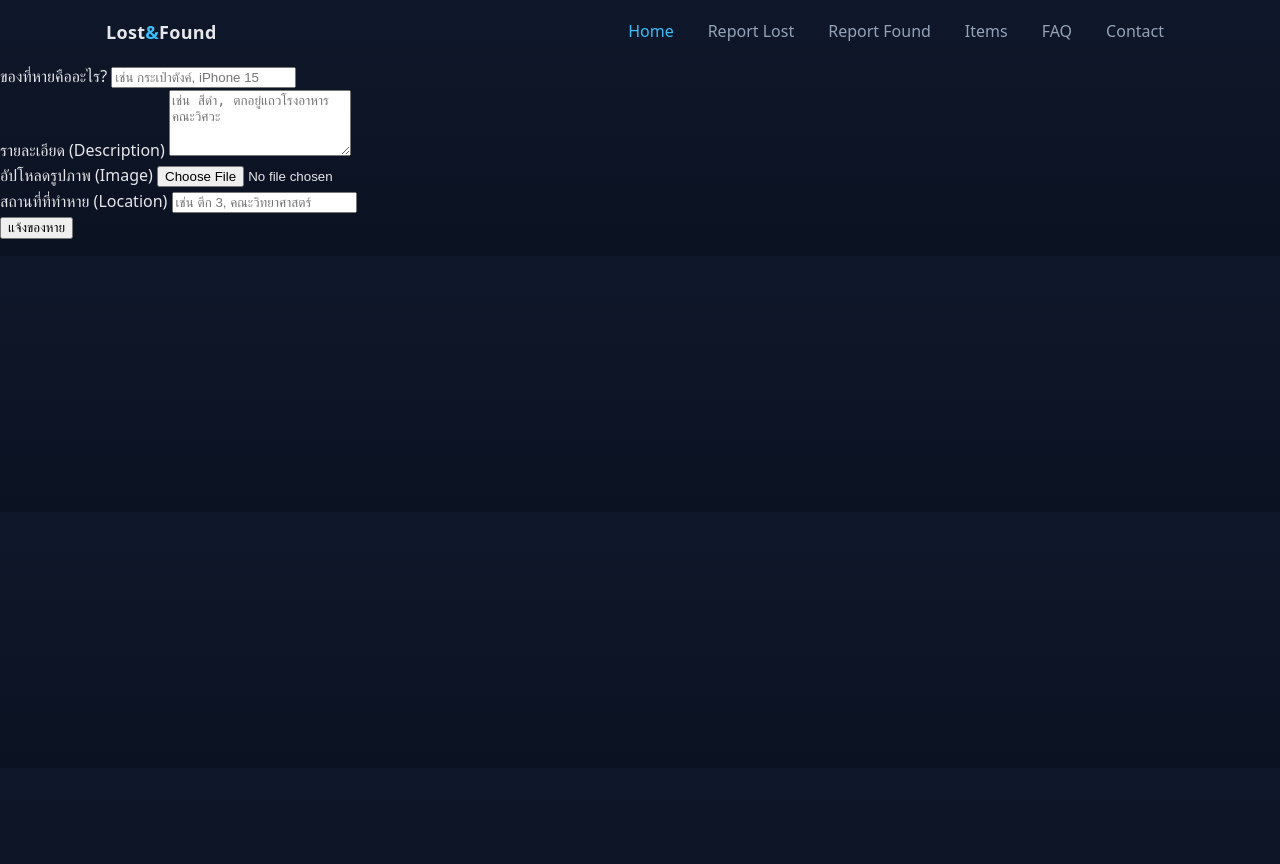
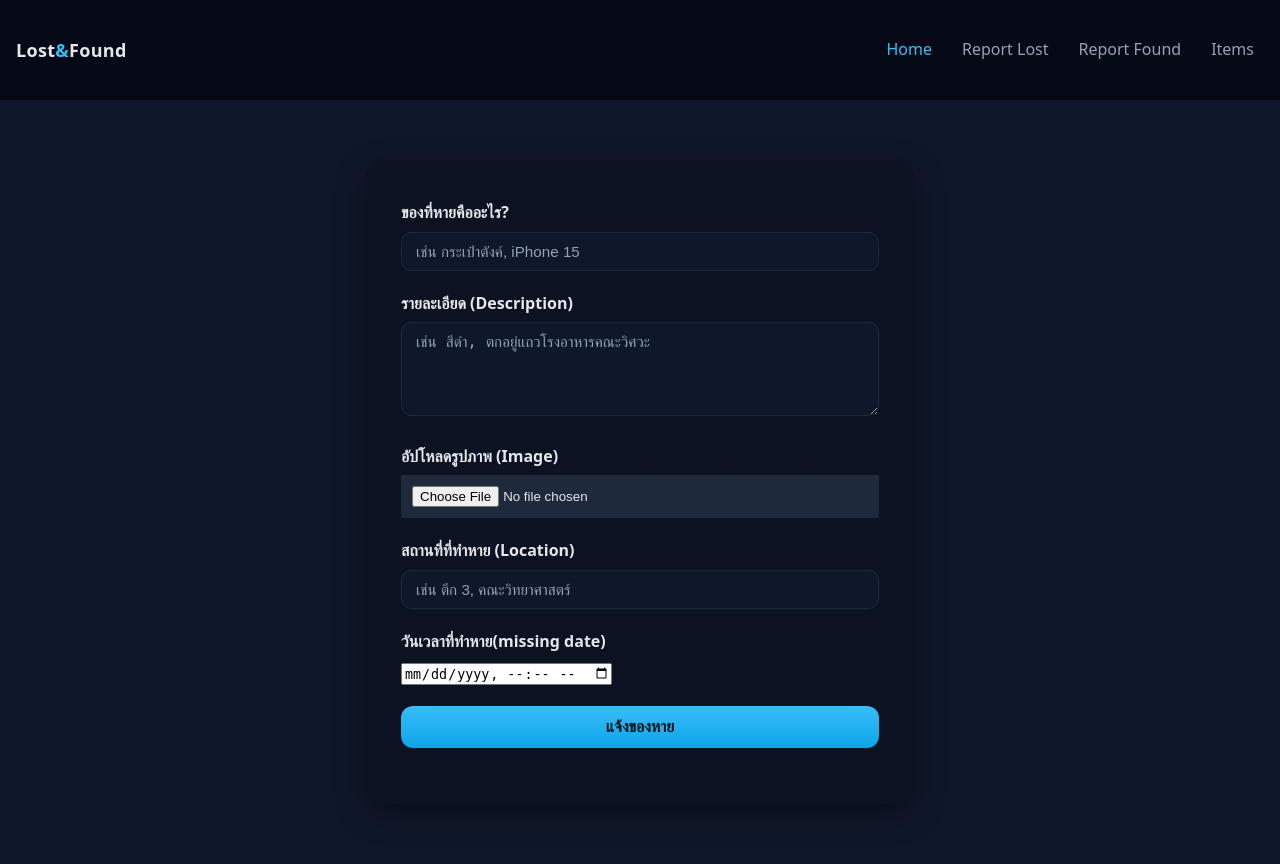
Before and after one commit to WongsatornLav/PSCP_Yu-Nai-Na, a Python web app: template templates/rp_L.html in a window 1280 px wide. Before the commit the page ends 239 px from the top, so only its background shows below. Run offline with Jinja, Linux system fonts and the light colour scheme; the template is opened without the code that fills it, so the values that code supplies are empty; some libraries are stand-ins or nearby versions.

Commit message:
Commit แก้เหลือง
คือไรไม่รู้เห็นมันขึ้น M Modifired

```diff
--- a/static/css/styles.css
+++ b/static/css/styles.css
@@ -1,11 +1,10 @@
 :root{
-  --bg: #0f172a;        /* slate-900 */
-  --card: #111827;      /* gray-900 */
-  --muted: #94a3b8;     /* slate-400 */
-  --text: #e5e7eb;      /* gray-200 */
-  --brand: #38bdf8;     /* sky-400 */
-  --brand-strong:#0ea5e9;/* sky-500 */
-  --border:#1f2937;     /* gray-800 */
+  --bg: #0f172a;
+  --muted: #94a3b8;
+  --text: #e5e7eb;
+  --brand: #38bdf8;
+  --brand-strong:#0ea5e9;
+  --border:#1f2937;
   --surface:#0b1222;
 }
 
@@ -14,13 +13,13 @@
 html,body{
   margin:0;
   padding:0;
-  background: linear-gradient(180deg, var(--bg), var(--surface));
+  background: var(--bg);
   color: var(--text);
   font: 16px/1.6 system-ui, -apple-system, Segoe UI, Roboto, Inter, "Helvetica Neue", Arial, "Noto Sans", "Liberation Sans", sans-serif;
 }
 
 .container{
-  max-width: 1100px;
+  max-width: auto;
   margin: 0 auto;
   padding: 0 16px;
 }
@@ -37,9 +36,10 @@ html,body{
 
 .nav-inner{
   display: flex;
+  background: rgba(5, 9, 20, 0.85);
   align-items: center;
   justify-content: space-between;
-  height: 64px;
+  height: 100px;
 }
 
 .brand{
@@ -55,8 +55,9 @@ html,body{
 
 .nav-links{
   display: flex;
-  gap: 14px;
+  gap: 10px;
 }
+
 .nav-links a{
   text-decoration: none;
   color: var(--muted);
@@ -64,35 +65,17 @@ html,body{
   border-radius: 10px;
   transition: color .15s ease, background .15s ease;
 }
-.nav-links a:hover{
-  color: var(--text);
-  background: rgba(56, 189, 248, 0.08);
-}
+
 .nav-links a.active{
   color: var(--brand);
 }
 
-/* Mobile hamburger (CSS-only) */
 .nav-toggle{ display: none; }
 
-.hamburger{
-  display: none;
-  cursor: pointer;
-  width: 36px; height: 32px;
-  align-items: center; justify-content: center;
-}
-.hamburger span{
-  display: block;
-  height: 2px;
-  width: 22px;
-  background: var(--text);
-  margin: 4px 0;
-  transition: transform .2s ease, opacity .2s ease;
-}
 
 /* Page frame */
 .page{
-  padding: 32px 0 48px;
+  padding:10px;
 }
 
 /* Hero */
@@ -103,29 +86,33 @@ html,body{
   padding: 32px;
   border-radius: 18px;
   text-align: center;
-  margin-top: 24px;
 }
+
 .hero h1{
   margin: 0 0 8px;
   font-size: clamp(1.4rem, 1rem + 1.6vw, 2rem);
   letter-spacing: .2px;
 }
+
 .hero p{
   margin: 0;
   color: var(--muted);
 }
+
 .hero-actions{
   margin-top: 16px;
   display: flex; gap: 12px; justify-content: center; flex-wrap: wrap;
 }
+
 .btn{
   display: inline-block;
   text-decoration: none;
   color: var(--text);
   padding: 10px 14px;
-  border: 1px solid var(--border);
   border-radius: 12px;
+  background: #00151c;
 }
+
 .btn.primary{
   background: linear-gradient(180deg, var(--brand), var(--brand-strong));
   color: #00131a;
@@ -133,60 +120,110 @@ html,body{
   font-weight: 700;
 }
 
-/* Cards */
-.grid{
-  display: grid;
-  grid-template-columns: repeat(3, 1fr);
-  gap: 16px;
-  margin-top: 24px;
-}
-.card{
-  border: 1px solid var(--border);
-  border-radius: 16px;
-  padding: 16px;
-  background: rgba(17,24,39,0.6);
-}
-.card h2{
-  margin: 0 0 6px;
-  font-size: 1.05rem;
-}
-.card p{
-  margin: 0 0 8px;
-  color: var(--muted);
-}
-.link{
-  color: var(--brand);
-  text-decoration: none;
-}
-.link:hover{
-  text-decoration: underline;
+/* Report Lost/Found Page */
+.report-container {
+  max-width: 550px;
+  margin: 60px auto;
+  background: var(--surface);
+  color: var(--text);
+  padding: 40px 36px;
+  border-radius: 20px;
+  box-shadow: 0 10px 30px rgba(0,0,0,0.4);
 }
 
-/* Footer */
-.footer{
-  border-top: 1px solid var(--border);
-  padding: 18px 0 28px;
+.report-container h1 {
+  text-align: center;
+  margin-bottom: 24px;
+  color: var(--brand);
+  font-size: 1.6rem;
+  font-weight: 700;
+}
+
+.form-group {
+  margin-bottom: 20px;
+}
+
+.form-group label {
+  display: block;
+  font-weight: 600;
+  margin-bottom: 6px;
+  color: var(--text);
+}
+
+input[type="text"],
+textarea,
+select {
+  width: 100%;
+  padding: 10px 14px;
+  border: 1px solid var(--border);
+  border-radius: 10px;
+  background: #0f172a;
+  color: var(--text);
+  font-size: 0.95rem;
+  transition: all 0.2s ease;
+}
+
+input[type="text"]:focus,
+textarea:focus,
+select:focus {
+  outline: none;
+  border-color: var(--brand);
+  box-shadow: 0 0 0 2px rgba(56,189,248,0.4);
+}
+
+::placeholder {
   color: var(--muted);
 }
 
-/* Responsive */
-@media (max-width: 900px){
-  .grid{ grid-template-columns: 1fr 1fr; }
+input[type="file"] {
+  width: 100%;
+  border: 1px dashed var(--border);
+  background: #1e293b;
+  color: var(--text);
+  padding: 10px;
+  border-radius: 1
 }
 
-@media (max-width: 700px){
-  .hamburger{ display: inline-flex; }
-  .nav-links{
-    position: absolute;
-    top: 64px; left: 0; right: 0;
-    background: rgba(5, 9, 20, 0.95);
-    border-bottom: 1px solid var(--border);
-    display: none;
-    flex-direction: column;
-    padding: 10px;
-  }
-  .nav-links a{ padding: 10px 12px; }
-  .nav-toggle:checked ~ .nav-links{ display: flex; }
+#image-preview {
+  display: block;
+  margin-top: 10px;
+  border-radius: 8px;
+  max-width: 100%;
+}
 
-  .grid{ grid-template-columns: 1fr; }
+#submit-button {
+  display: block;
+  width: 100%;
+  padding: 12px;
+  background: linear-gradient(180deg, var(--brand), var(--brand-strong));
+  border: none;
+  border-radius: 12px;
+  color: #00131a;
+  font-weight: 700;
+  font-size: 1rem;
+  cursor: pointer;
+  transition: 0.2s ease;
 }
+
+#submit-button:hover {
+  transform: scale(1.02);
+  opacity: 0.9;
+}
+
+/* Map */
+.map-section {
+  display: flex;
+  flex-direction: column;
+  align-items: center;
+  justify-content: center;
+  text-align: center;
+  margin: 40px auto;
+  gap: 16px;
+}
+
+.map-section iframe {
+  max-width: 100%;
+  border-radius: 20px;
+  box-shadow: 0 4px 20px rgba(0,0,0,0.4);
+  border-color: var(--surface);
+}
--- a/templates/navbar.html
+++ b/templates/navbar.html
@@ -14,4 +14,4 @@
         <a href="#">FAQ</a>
         <a href="#">Contact</a>
       </nav>
-    </div>
+</div>
--- a/templates/rp_L.html
+++ b/templates/rp_L.html
@@ -12,7 +12,7 @@
 
     <header>
         <div class="nav-inner container">
-            <a href="#" class="brand">Lost<span>&</span>Found</a>
+            <a href="index.html" class="brand">Lost<span>&</span>Found</a>
 
             <input type="checkbox" id="nav-toggle" class="nav-toggle" aria-label="Toggle navigation" />
             <label for="nav-toggle" class="hamburger" aria-hidden="true">
@@ -20,12 +20,10 @@
             </label>
 
             <nav class="nav-links">
-                <a href="#" class="active">Home</a>
-                <a href="#">Report Lost</a>
-                <a href="#">Report Found</a>
+                <a href="index.html" class="active">Home</a>
+                <a href="rp_L.html">Report Lost</a>
+                <a href="rp_F.html">Report Found</a>
                 <a href="#">Items</a>
-                <a href="#">FAQ</a>
-                <a href="#">Contact</a>
             </nav>
         </div>
     </header>
@@ -56,6 +54,11 @@
                 <input type="text" id="item-location" placeholder="เช่น ตึก 3, คณะวิทยาศาสตร์" required>
             </div>
 
+            <div class="form-group">
+                <label for="item-missing-date">วันเวลาที่ทำหาย(missing date)</label>
+                <input type="datetime-local">
+            </div>
+
             <button type="submit" id="submit-button">แจ้งของหาย</button>
             <p id="status-message"></p>
         </form>
```
Also changed, not shown: templates/index.html (+13 -30 lines), templates/rp_F.html (+67 -0 lines).
